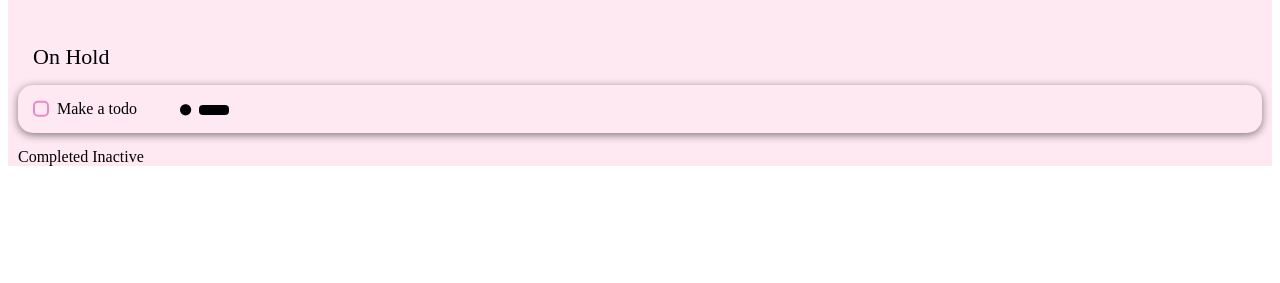
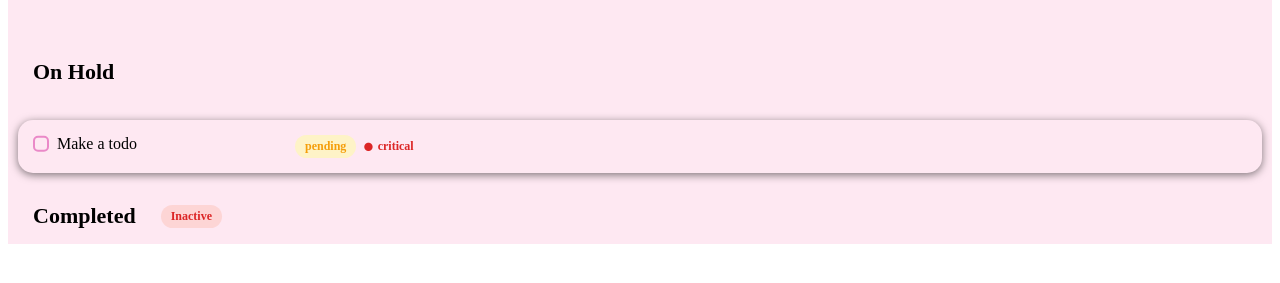
Before and after one commit to kenean4/To-do-list-app-js, a plain HTML site: page index.html in a window 1280 px wide. Shown: the part 305-588 px from the top of the page. Drawn offline with Linux system fonts and the light colour scheme; a web font is replaced by a local one.

Commit message:
edited status, priority and inactive badges

```diff
--- a/index.html
+++ b/index.html
@@ -34,15 +34,17 @@
                </button>
             </h1>
             <div classs="section">
-                <div class="section-heading" id ="onHold"> On Hold</div>
-                <div class="task-item">
+                <div class="section-heading" id ="onHold"> <h2>On Hold<h2></h2></div>
+            <div class="task-item">
                     <div class="task-checkbox" onclick="toggleTask()"></div>
                         <div class="task-title">Make a todo</div>
 
-                        <div class="priority-badge">
+                        <div class="status-badge status-pending">pending</div>
+                        <div class="priority-badge priority-critical">
                             <i class=" fas fa-circle" style="font-size: 0.7em"></i>
+                            critical
                         </div>
-                        <div class="status-badge"></div>
+
                         <button class="edit" onclick="editTask()" >
                             <span class="task-icon"><i class="fas fa-pen" ></i> </span>
                         </button>
@@ -55,10 +57,14 @@
 
             </div>
             <div class="section">
-                Completed
-                <span>Inactive</span>
+                <div class="section-heading">
+                   <h2>Completed</h2>
+                    <span class="badge badge-inactive">Inactive</span>
+                </div>
             </div>
 
         </div>
     </div>
+    <script src="index.js"></script>
 </body>
+</html>
--- a/index.js
+++ b/index.js
@@ -0,0 +1,20 @@
+const taskCard=
+<div class="task-item">
+                    <div class="task-checkbox" onclick="toggleTask()"></div>
+                        <div class="task-title">Make a todo</div>
+
+                        <div class="status-badge status-smth"></div>
+                        <div class="priority-badge priority-smth">
+                            <i class=" fas fa-circle" style="font-size: 0.7em"></i>
+
+                        </div>
+
+                        <button class="edit" onclick="editTask()" >
+                            <span class="task-icon"><i class="fas fa-pen" ></i> </span>
+                        </button>
+                        <button class="delete" onclick="deleteTask()">
+                            <span class="task-icon"><i class="fas fa-trash"></i> </span>
+                        </button>
+
+
+                </div>
--- a/style.css
+++ b/style.css
@@ -105,8 +105,25 @@
     margin-bottom:40px;
 }
 .section-heading{
+    display:flex;
+    align-items: center;
+    gap:10px;
+    margin-bottom: 20px;
+}
+.section-heading h2{
     font-size: 22px;
+    font-weight:600;
     margin: 15px;
+}
+.badge{
+    padding:4px 10px;
+    font-size:12px;
+    border-radius:20px;
+    font-weight: 600;
+}
+.badge-inactive{
+    background:#fdd5d5;
+    color:#dc2626;
 }
 .task-item{
     display:flex;
@@ -132,13 +149,13 @@
     transform: translateX(2px) translateY(-1px);
     box-shadow: 0 4px 12px rgb(0, 0, 0,0.4);
     .task-icon{
-        color:rgb(123, 122, 122);
+        color:rgb(76, 75, 75);
         transition: all 0.8s ease;
 
     }
 }
 .task-title{
-    margin-right: 35px;
+    margin-right: 150px;
 }
 .task-checkbox{
     height:12px;
@@ -157,15 +174,45 @@
     color: rgb(158, 157, 157);
 }
 .status-badge{
-    height:10px;
-    width: 30px;
-    border-radius:4px;
-    background: black;
-    transform:translateY(50%)
+    padding:4px 10px;
+    font-size:12px;
+    border-radius:20px;
+    font-weight: 600;
+
 
 }
 .status-pending{
-    background:yellow;
-    color:yellow;
+    background:#fef3c7;
+    color:rgb(245, 158, 11);
+}
+.status-progress{
+    background:#dbeafe;
+    color:rgb(59, 130, 246);
 
 }
+.status-completed{
+    background:rgb(209, 250, 229);
+    color:rgb(16, 185, 129);
+
+}
+.status-cancelled{
+    background:rgb(254, 243, 199);
+    color:rgb(239, 68, 68);
+}
+.priority-badge{
+    display:flex;
+    align-items: center;
+    gap:5px;
+    font-size:12px;
+    margin-right: 20px;
+    font-weight:600
+}
+.priority-critical{
+    color: #dc2626
+}
+.priority-normal{
+    color: #f59e0b;
+}
+.priority-minor{
+    color: #10b981
+}
```
